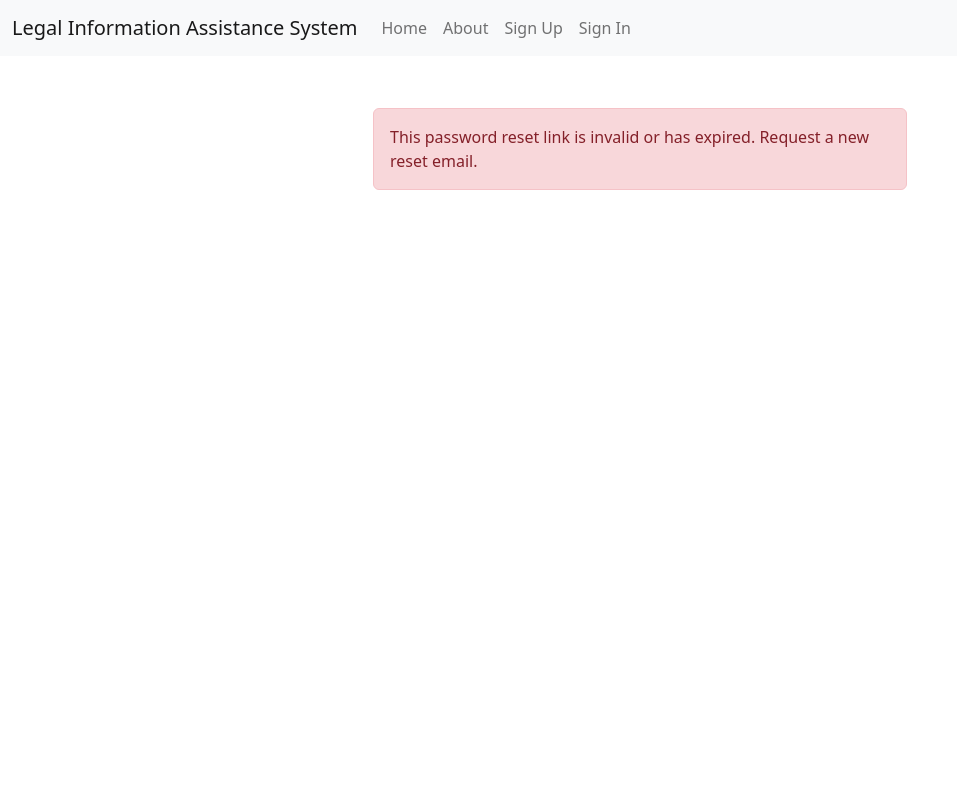
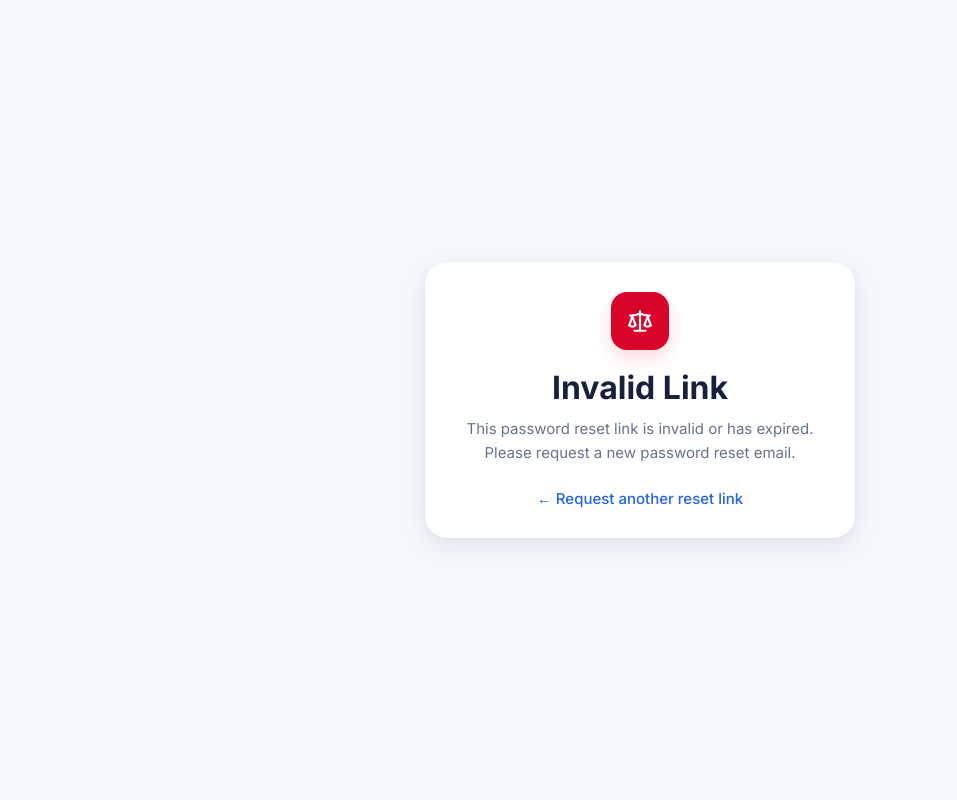
Before and after one commit to Smarikatripathi/Legal-Information-Assistance-System, a Django app: page /reset-password/ in a window 1280 px wide. Shown: the whole page, without its empty margins (0-957 px from the left). Run offline with Django 5.2, Linux system fonts and the light colour scheme; some libraries are stand-ins or nearby versions.

Commit message:
feat: redesign authentication templates and update routing for password reset functionality

```diff
--- /dev/null
+++ b/backend/legal_information_assistance_system/templates/users/auth_base.html
@@ -0,0 +1,329 @@
+{% load static i18n %}
+<!DOCTYPE html>
+<html lang="{% get_current_language as LANGUAGE_CODE %}{{ LANGUAGE_CODE }}">
+<head>
+    <meta charset="UTF-8">
+    <meta name="viewport" content="width=device-width, initial-scale=1.0">
+
+    <title>
+        {% block title %}
+            Legal Information Assistance System
+        {% endblock %}
+    </title>
+
+    <link rel="icon" href="{% static 'images/favicons/favicon.ico' %}">
+
+    <link rel="preconnect" href="https://fonts.googleapis.com">
+    <link rel="preconnect" href="https://fonts.gstatic.com" crossorigin>
+
+    <link href="https://fonts.googleapis.com/css2?family=Inter:wght@400;500;600;700;800&display=swap"
+          rel="stylesheet">
+
+    <style>
+
+        *{
+            margin:0;
+            padding:0;
+            box-sizing:border-box;
+        }
+
+        body{
+            min-height:100vh;
+            display:flex;
+            justify-content:center;
+            align-items:center;
+            padding:20px;
+
+            background:#F4F7FC;
+
+            font-family:"Inter",sans-serif;
+        }
+
+        .auth-wrapper{
+            width:100%;
+            display:flex;
+            justify-content:center;
+            align-items:center;
+        }
+
+        .card{
+            width:100%;
+            max-width:430px;
+
+            background:#FFFFFF;
+
+            border-radius:22px;
+
+            padding:30px;
+
+            box-shadow:
+                0 8px 24px rgba(15,23,42,.08),
+                0 2px 6px rgba(15,23,42,.04);
+        }
+
+        .logo{
+            width:58px;
+            height:58px;
+
+            background:#D90429;
+
+            border-radius:16px;
+
+            display:flex;
+            justify-content:center;
+            align-items:center;
+
+            margin:0 auto 18px;
+
+            color:#FFFFFF;
+
+            box-shadow:0 8px 18px rgba(217,4,41,.15);
+        }
+
+        .logo svg{
+            width:26px;
+            height:26px;
+        }
+
+        h1{
+            text-align:center;
+
+            font-size:2rem;
+            font-weight:700;
+
+            color:#17213C;
+
+            margin-bottom:10px;
+        }
+
+        .subtitle{
+            text-align:center;
+
+            color:#64748B;
+
+            font-size:15px;
+
+            line-height:1.6;
+
+            margin-bottom:24px;
+        }
+
+        label{
+            display:block;
+
+            font-size:15px;
+
+            font-weight:600;
+
+            color:#334155;
+
+            margin-bottom:8px;
+        }
+
+        input{
+            width:100%;
+
+            height:50px;
+
+            border:1px solid #D8E0EB;
+
+            border-radius:12px;
+
+            padding:0 16px;
+
+            font-size:15px;
+
+            transition:.25s;
+
+            margin-bottom:20px;
+        }
+
+        input:focus{
+            outline:none;
+
+            border-color:#2563EB;
+
+            box-shadow:0 0 0 3px rgba(37,99,235,.12);
+        }
+
+        button{
+            width:100%;
+
+            height:50px;
+
+            border:none;
+
+            border-radius:12px;
+
+            background:#2563EB;
+
+            color:#FFFFFF;
+
+            font-size:16px;
+
+            font-weight:600;
+
+            cursor:pointer;
+
+            transition:.2s;
+        }
+
+        button:hover{
+            background:#1D4ED8;
+        }
+
+        button:active{
+            transform:scale(.99);
+        }
+
+        .back-link{
+            display:flex;
+
+            justify-content:center;
+            align-items:center;
+
+            gap:8px;
+
+            margin-top:20px;
+
+            color:#2563EB;
+
+            text-decoration:none;
+
+            font-size:15px;
+
+            font-weight:500;
+        }
+
+        .back-link:hover{
+            color:#1D4ED8;
+        }
+
+        .alert{
+            padding:14px;
+
+            border-radius:12px;
+
+            margin-bottom:18px;
+
+            font-size:14px;
+        }
+
+        .alert-danger{
+            background:#FEE2E2;
+            color:#B91C1C;
+        }
+
+        .alert-success{
+            background:#DCFCE7;
+            color:#15803D;
+        }
+
+        .field-error{
+            color:#DC2626;
+
+            font-size:13px;
+
+            margin-top:-10px;
+            margin-bottom:16px;
+        }
+
+        ul.errorlist{
+            list-style:none;
+
+            padding:0;
+
+            margin:8px 0 14px;
+
+            color:#DC2626;
+
+            font-size:13px;
+        }
+
+        @media (max-width:576px){
+
+            body{
+                padding:16px;
+            }
+
+            .card{
+                padding:24px;
+                border-radius:18px;
+            }
+
+            .logo{
+                width:52px;
+                height:52px;
+                margin-bottom:16px;
+            }
+
+            .logo svg{
+                width:22px;
+                height:22px;
+            }
+
+            h1{
+                font-size:1.75rem;
+            }
+
+            .subtitle{
+                font-size:14px;
+                margin-bottom:20px;
+            }
+
+            input,
+            button{
+                height:48px;
+                font-size:15px;
+            }
+
+            .back-link{
+                font-size:14px;
+            }
+
+        }
+
+    </style>
+
+    {% block extra_css %}{% endblock %}
+
+</head>
+
+<body>
+
+    <div class="auth-wrapper">
+
+        <div class="card">
+
+            <div class="logo">
+
+                <svg xmlns="http://www.w3.org/2000/svg"
+                     viewBox="0 0 24 24"
+                     fill="none"
+                     stroke="currentColor"
+                     stroke-width="2"
+                     stroke-linecap="round"
+                     stroke-linejoin="round">
+
+                    <path d="M12 3v18"/>
+                    <path d="m19 8 3 8a5 5 0 0 1-6 0zV7"/>
+                    <path d="M3 7h1a17 17 0 0 0 8-2 17 17 0 0 0 8 2h1"/>
+                    <path d="m5 8 3 8a5 5 0 0 1-6 0zV7"/>
+                    <path d="M7 21h10"/>
+
+                </svg>
+
+            </div>
+
+            {% block content %}
+            {% endblock %}
+
+        </div>
+
+    </div>
+
+    {% block extra_js %}
+    {% endblock %}
+
+</body>
+</html>
--- a/backend/legal_information_assistance_system/templates/users/password_reset_confirm.html
+++ b/backend/legal_information_assistance_system/templates/users/password_reset_confirm.html
@@ -1,45 +1,87 @@
-{% extends "base.html" %}
-
+{% extends "users/auth_base.html" %}
 {% load i18n %}
 
-{% block title %}{% translate "Reset password" %}{% endblock title %}
+{% block title %}
+{% translate "Reset Password" %}
+{% endblock %}
 
 {% block content %}
-  <div class="container py-5">
-    <div class="row justify-content-center">
-      <div class="col-md-6">
+
 {% if invalid_link %}
-          <div class="alert alert-danger">
-            {% translate "This password reset link is invalid or has expired. Request a new reset email." %}
-          </div>
+
+    <h1>{% translate "Invalid Link" %}</h1>
+
+    <p class="subtitle">
+        {% translate "This password reset link is invalid or has expired. Please request a new password reset email." %}
+    </p>
+
+    <a class="back-link" href="http://localhost:5173/forgot-password">
+        ← {% translate "Request another reset link" %}
+    </a>
+
 {% else %}
-          <h1 class="h3 mb-4">{% translate "Set a new password" %}</h1>
+
+    <h1>{% translate "Reset Password" %}</h1>
+
+    <p class="subtitle">
+        {% translate "Enter your new password below to secure your account." %}
+    </p>
+
     {% if messages %}
         {% for message in messages %}
-              <div class="alert alert-{{ message.tags }}">{{ message }}</div>
+            <div class="alert alert-success">
+                {{ message }}
+            </div>
         {% endfor %}
     {% endif %}
+
+    {% if form.non_field_errors %}
+        <div class="alert alert-danger">
+            {{ form.non_field_errors }}
+        </div>
+    {% endif %}
+
     <form method="post" novalidate>
+
         {% csrf_token %}
-            <input type="hidden" name="uid" value="{{ uid }}" />
-            <input type="hidden" name="token" value="{{ token }}" />
-            {% if form.non_field_errors %}
-              <div class="alert alert-danger">{{ form.non_field_errors }}</div>
+
+        <input type="hidden" name="uid" value="{{ uid }}">
+        <input type="hidden" name="token" value="{{ token }}">
+
+        <label for="{{ form.new_password.id_for_label }}">
+            {{ form.new_password.label }}
+        </label>
+
+        {{ form.new_password }}
+
+        {% if form.new_password.errors %}
+            <div class="field-error">
+                {{ form.new_password.errors }}
+            </div>
         {% endif %}
-            <div class="mb-3">
-              <label class="form-label" for="id_new_password">{{ form.new_password.label }}</label>
-              {{ form.new_password }}
-              {% if form.new_password.errors %}<div class="text-danger small">{{ form.new_password.errors }}</div>{% endif %}
+
+        <label for="{{ form.confirm_password.id_for_label }}">
+            {{ form.confirm_password.label }}
+        </label>
+
+        {{ form.confirm_password }}
+
+        {% if form.confirm_password.errors %}
+            <div class="field-error">
+                {{ form.confirm_password.errors }}
             </div>
-            <div class="mb-3">
-              <label class="form-label" for="id_confirm_password">{{ form.confirm_password.label }}</label>
-              {{ form.confirm_password }}
-              {% if form.confirm_password.errors %}<div class="text-danger small">{{ form.confirm_password.errors }}</div>{% endif %}
-            </div>
-            <button type="submit" class="btn btn-primary w-100">{% translate "Reset password" %}</button>
+        {% endif %}
+
+        <button type="submit">
+            {% translate "Reset Password" %}
+        </button>
+
     </form>
+
+    <a class="back-link" href="http://localhost:5173/login">
+        ← {% translate "Back to Login" %}
+    </a>
+
 {% endif %}
-      </div>
-    </div>
-  </div>
-{% endblock content %}
+
+{% endblock %}
--- a/frontend/src/App.jsx
+++ b/frontend/src/App.jsx
@@ -7,7 +7,7 @@ import Dashboard from "./pages/Dashboard";
 import Lawyers from "./pages/Lawyers";
 import Profile from "./pages/Profile";
 import ForgotPassword from "./pages/ForgotPassword";
-import ResetPassword from "./pages/ResetPassword";
+
 import ProtectedRoute from "./components/auth/ProtectedRoute";
 import ChatArea from "./components/chat/ChatArea";
 
@@ -20,7 +20,7 @@ const App = () => {
         <Route path="/login" element={<Login />} />
         <Route path="/signup" element={<Signup />} />
         <Route path="/forgot-password" element={<ForgotPassword />} />
-        <Route path="/reset-password/:uid/:token" element={<ResetPassword />} />
+
 
         {/* Protected Routes */}
         <Route
```
Also changed, not shown: backend/legal_information_assistance_system/templates/users/password_reset_done.html (+22 -15 lines). Lines whose indentation alone changed are shown as unchanged.
